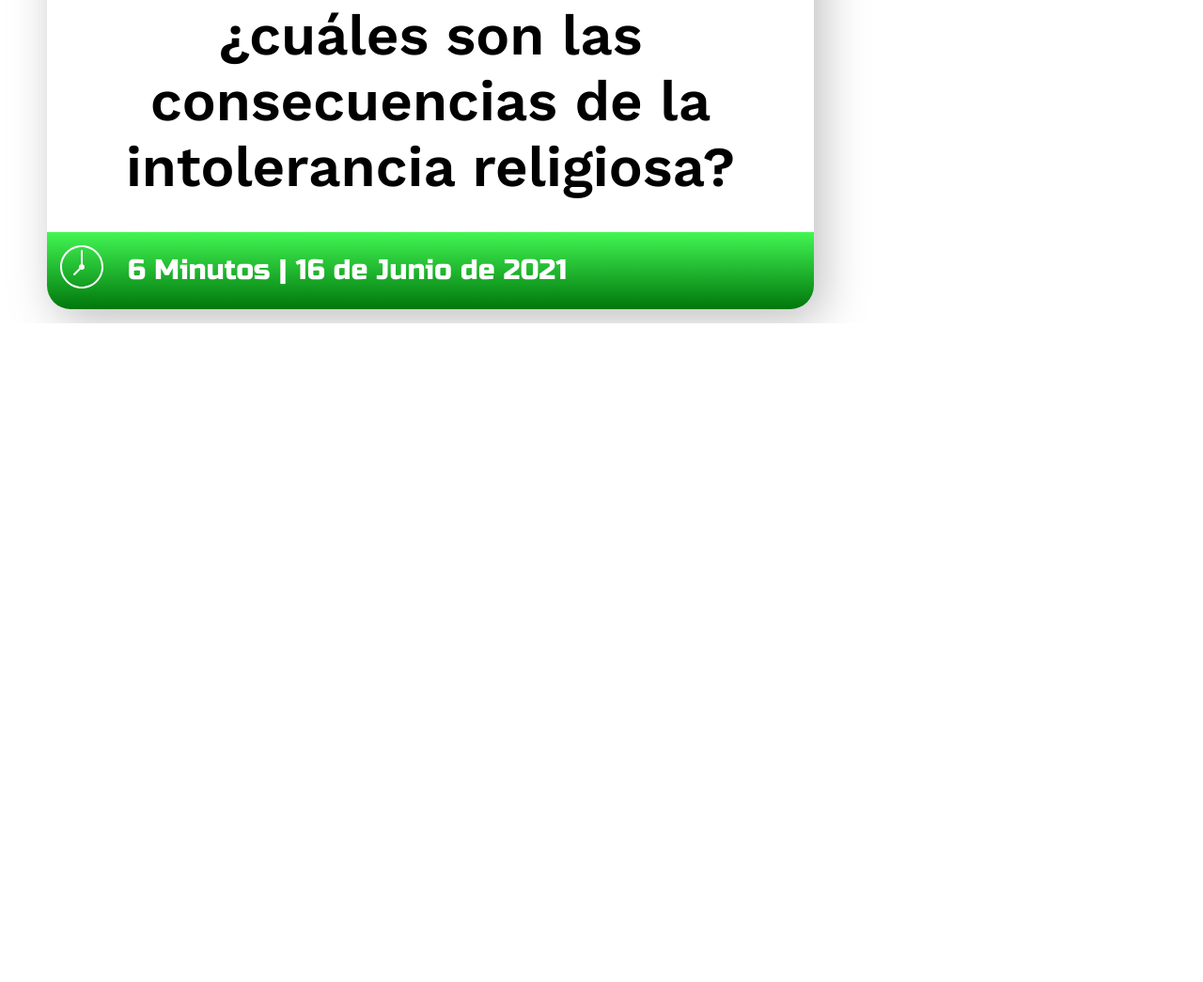
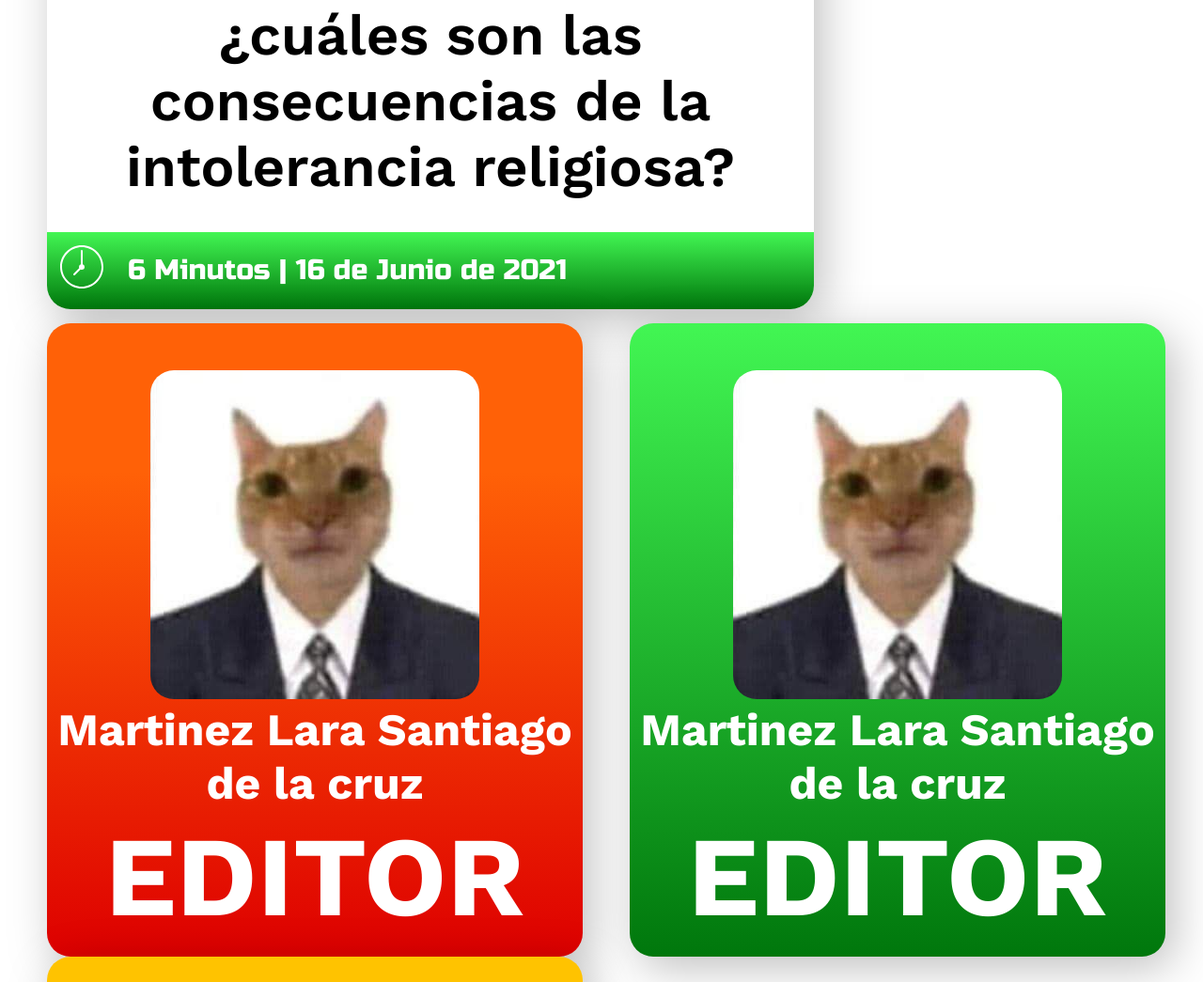
Before and after one commit to PacifiK2460/PacifiK2460.github.io-2, a plain HTML site: page index.html in a window 1280 px wide. Shown: the part 1778-2823 px from the top of the page at 94% size. Before the commit the page ends 2122 px from the top, so only its background shows below. Drawn offline with nearby package versions, Linux system fonts and the light colour scheme.

Commit message:
medio landing

```diff
--- a/css/main.css
+++ b/css/main.css
@@ -194,3 +194,49 @@ border-radius: 0px 0px 25px 25px;
     text-align: center;
 
 }
+
+.autor{
+    border: var(--borde);
+    float: left;
+    width: 570px;
+    height: 674px;
+
+    margin-left: 50px;
+
+    text-align: center;
+
+    background-color: rgb(255, 255, 255);
+    filter: drop-shadow(9px 12px 24px rgba(0, 0, 0, 0.25));
+    border-radius: 25px;
+    background: linear-gradient(180deg, #FF6107 23.44%, #DE0000 100%);
+}
+
+.autor .autor-nombre{
+    border: var(--borde);
+
+    color: white;
+    vertical-align: middle;
+    font-family: 'Work Sans', sans-serif;
+    font-size: 48px;
+    font-weight: 700px;
+    text-align: center;
+    font-weight: bold;
+}
+
+.autor .autor-rol{
+    border: var(--borde);
+    color: white;
+    vertical-align: middle;
+    font-family: 'Work Sans', sans-serif;
+    font-size: 120px;
+    font-weight: 900px;
+    font-weight: bolder;
+    text-align: center;
+}
+
+.autor .foto{
+    border-radius: 25px;
+    object-fit: fit;
+    margin-top: 50px;
+    height: 350px;
+}
--- a/index.html
+++ b/index.html
@@ -72,6 +72,30 @@
         </div>
     </a>
 
+    <div class="autor">
+        <div class="info">
+            <img class="foto" src="recursos/img/default.jpg" alt="perfil">
+            <div class="autor-nombre">Martinez Lara Santiago de la cruz</div>
+            <div class="autor-rol">EDITOR</div>
+        </div>
+    </div>
+
+    <div class="autor" style="background: linear-gradient(180deg, #42F653 0%, #00770C 100%);">
+        <div class="info">
+            <img class="foto" src="recursos/img/default.jpg" alt="perfil">
+            <div class="autor-nombre">Martinez Lara Santiago de la cruz</div>
+            <div class="autor-rol">EDITOR</div>
+        </div>
+    </div>
+
+    <div class="autor" style="background: linear-gradient(196.7deg, #FFC300 44.73%, #FF8D07 95.38%);">
+        <div class="info">
+            <img class="foto" src="recursos/img/default.jpg" alt="perfil">
+            <div class="autor-nombre">Martinez Lara Santiago de la cruz</div>
+            <div class="autor-rol">EDITOR</div>
+        </div>
+    </div>
+
 
 </body>
 </html>
```
Also changed, not shown: recursos/img/default.jpg (added).
